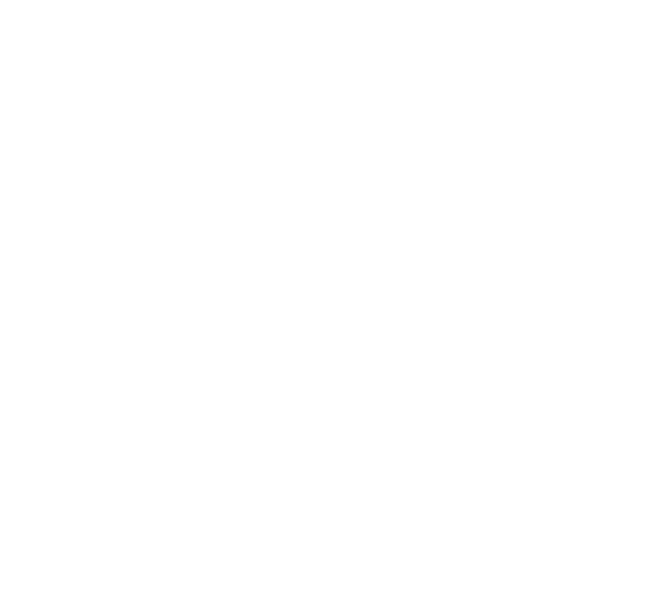
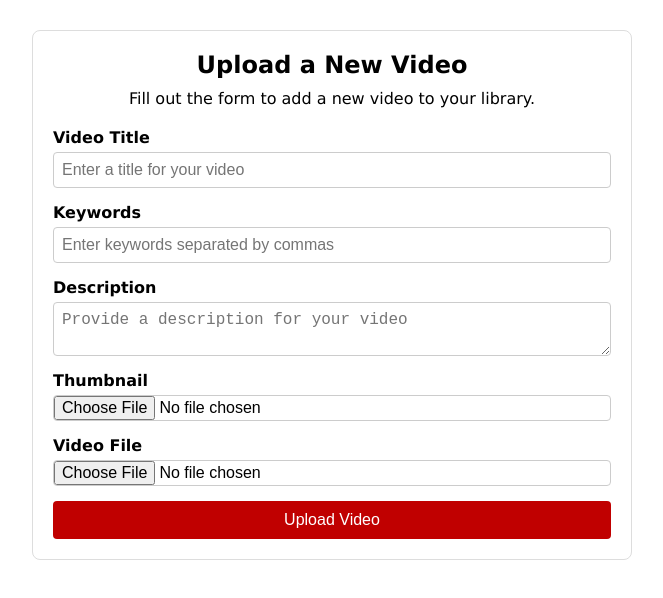
Before and after one commit to MoizZakir/youtube-clone, a React (Vite) app: page /create in a window 1280 px wide. Before the commit this address had no page. Shown: the top 598 px of the page, without its empty margins (308-971 px from the left). Built offline with nearby package versions, Linux system fonts and the light colour scheme.

Commit message:
'full-frontend-almost-done'

```diff
--- a/src/App.jsx
+++ b/src/App.jsx
@@ -12,6 +12,7 @@
 import SearchPage from './assets/Pages/SearchPage';
 import Signup from './assets/Pages/Signup';
 import Login from './assets/Pages/Login';
+import Create from './assets/Pages/Create';
 function App() {
 
   return (
@@ -21,9 +22,10 @@
         <Routes>
           <Route exact path="/" element={<Home />} />
           <Route path="/post/:id" element={<VideoPage/>} />
-          <Route path="/search/:keywords" element={<SearchPage/>} />
+          <Route path="/search" element={<SearchPage/>} />
           <Route path="/signup" element={<Signup/>} />
           <Route path="/login" element={<Login/>} />
+          <Route path="/create" element={<Create/>} />
 
         </Routes>
       </BrowserRouter>
--- a/src/assets/Components/Navbar.jsx
+++ b/src/assets/Components/Navbar.jsx
@@ -1,4 +1,4 @@
-import React, { useEffect, useState } from 'react'
+import React, { useEffect, useRef, useState } from 'react'
 import '../Styles/navbar.css'
 import { FaArrowLeft, FaRegUserCircle, FaYoutube } from "react-icons/fa"
 import { LuMenu } from "react-icons/lu";
@@ -6,12 +6,25 @@
 import { BsThreeDotsVertical } from "react-icons/bs";
 
 import Sidebar from './Sidebar';
+import { useNavigate } from 'react-router-dom';
 
 const Navbar = ({type}) => {
   const [searchOpen,setSearchOpen]=useState(false);
   const [sidebaropen,setSidebarOpen]=useState(false);
+  const search=useRef()
+  const navigate=useNavigate()
+  console.log(search.current)
   const width=window. innerWidth
   console.log('width===>  ',width)
+
+const searchHanlder=()=>{
+  console.log('moiz')
+  navigate(`/search?keyword=${search.current}`)
+
+}
+
+
+
   useEffect(()=>{
     if(width<786){
       setSidebarOpen(()=>!sidebaropen)
@@ -39,8 +52,8 @@
         {
          (width>550 || searchOpen)  &&(
             <div style={{width: searchOpen ?"90%":'45%'}} className="serachbar">
-            <input type="search" placeholder='Search' />
-            <button><CiSearch /></button>
+            <input onChange={(e)=>{search.current=e.target.value}} type="search" placeholder='Search' />
+            <button onClick={()=>{searchHanlder()}}><CiSearch /></button>
 
            </div>
           )
--- /dev/null
+++ b/src/assets/Pages/Create.jsx
@@ -0,0 +1,102 @@
+import React, { useRef, useState } from 'react';
+import '../Styles/create.css'
+
+const Create = () => {
+  const [formData, setFormData] = useState({
+    title: '',
+    keywords: '',
+    description: '',
+    thumbnail: null,
+    video: null,
+  });
+  const name=useRef()
+  name.current='cdssd'
+
+  console.log(name,)
+
+  const handleChange = (e) => {
+    const { name, value, files } = e.target;
+    setFormData((prevState) => ({
+      ...prevState,
+      [name]: files ? files[0] : value,
+    }));
+  };
+
+  const handleSubmit = (e) => {
+    e.preventDefault();
+    console.log(formData); // Handle form submission (e.g., send to server)
+  };
+
+  return (
+    <form className="upload-form" onSubmit={handleSubmit}>
+      <h2>Upload a New Video</h2>
+      <p>Fill out the form to add a new video to your library.</p>
+
+      <div className="form-group">
+        <label htmlFor="title">Video Title</label>
+        <input
+          type="text"
+          id="title"
+          name="title"
+          value={formData.title}
+          onChange={handleChange}
+          placeholder="Enter a title for your video"
+          required
+        />
+      </div>
+
+      <div className="form-group">
+        <label htmlFor="keywords">Keywords</label>
+        <input
+          type="text"
+          id="keywords"
+          name="keywords"
+          value={formData.keywords}
+          onChange={handleChange}
+          placeholder="Enter keywords separated by commas"
+          required
+        />
+      </div>
+
+      <div className="form-group">
+        <label htmlFor="description">Description</label>
+        <textarea
+          id="description"
+          name="description"
+          value={formData.description}
+          onChange={handleChange}
+          placeholder="Provide a description for your video"
+          required
+        />
+      </div>
+
+      <div className="form-group file-input">
+        <label htmlFor="thumbnail">Thumbnail</label>
+        <input
+          type="file"
+          id="thumbnail"
+          name="thumbnail"
+          accept="image/*"
+          onChange={handleChange}
+          required
+        />
+      </div>
+
+      <div className="form-group file-input">
+        <label htmlFor="video">Video File</label>
+        <input
+          type="file"
+          id="video"
+          name="video"
+          accept="video/*"
+          onChange={handleChange}
+          required
+        />
+      </div>
+
+      <button type="submit">Upload Video</button>
+    </form>
+  );
+};
+
+export default Create;
--- a/src/assets/Pages/Login.jsx
+++ b/src/assets/Pages/Login.jsx
@@ -7,8 +7,8 @@
   return (
     <div className='login'>
       <div className="login-body">
-      <h4> <FaYoutube size={30} color='red' /> </h4>
-        <h3>Login</h3>
+
+        <h3> <FaYoutube size={30} color='red' />Login</h3>
         <div className='login-body-text-feilds'>
         <TextField id="outlined-basic" label="Enter email" variant="outlined" type='email' />
         <TextField id="outlined-basic" label="Enter password" variant="outlined" type='password' />
--- a/src/assets/Pages/SearchPage.jsx
+++ b/src/assets/Pages/SearchPage.jsx
@@ -2,8 +2,15 @@
 import Navbar from '../Components/Navbar'
 import '../Styles/search.css'
 import VideoList from '../Components/VideoList'
+import { useLocation, useParams } from 'react-router-dom'
 
 const SearchPage = () => {
+  const{id}=useParams()
+  const{search}=useLocation()
+  const query= new URLSearchParams(search)
+  console.log('==>',query.get('id'))
+  console.log('==>',query.get('new'))
+
   return (
     <div className='search'>
         <Navbar type='home'/>
--- a/src/assets/Pages/Signup.jsx
+++ b/src/assets/Pages/Signup.jsx
@@ -1,8 +1,39 @@
 import React from 'react'
+import '../Styles/signup.css'
+import { TextField } from '@mui/material'
+import { FaYoutube } from 'react-icons/fa'
+
 
 const Signup = () => {
   return (
-    <div>Signup</div>
+    <div className='signup' >
+      <div className="signup-body">
+        <FaYoutube style={{position:'absolute', color:"red", fontSize:"30px"}}/>
+        <h3> Create an Account</h3>
+        <form action="">
+          <TextField style={{margin:'5px 10px' ,width:"300px"}} type='text'  className='feilds' variant='outlined' label='Name' />
+          <TextField style={{margin:'5px 10px' ,width:"300px"}} type='number' className='feilds' variant='outlined' label='PhoneNo' />
+          <TextField style={{margin:'5px 10px' ,width:"300px"}} type='text' className='feilds' variant='outlined' label='Country' />
+          <TextField  style={{margin:'5px 10px' ,width:"300px"}}
+          id="outlined-multiline-flexible"
+          label="Address"
+          multiline
+          maxRows={4}
+        />
+       <input  style={{margin:'5px 10px' ,width:"300px"}} type="date" className='date' />
+
+
+          <TextField  style={{margin:'5px 10px' ,width:"300px"}} type='email' className='feilds' variant='outlined' label='Email' />
+          <TextField  style={{margin:'5px 10px' ,width:"300px"}} type='password' className='feilds' variant='outlined' label='Password' />
+          <TextField  style={{margin:'5px 10px' ,width:"300px"}} type='password' className='feilds' variant='outlined' label='ConfirmPassword' />
+        </form>
+        <div className="button">
+          <button>REGISTER</button>
+
+        </div>
+<p>Already have account? <span> login</span></p>
+      </div>
+    </div>
   )
 }
 
--- /dev/null
+++ b/src/assets/Styles/create.css
@@ -0,0 +1,82 @@
+.upload-form {
+    max-width: 600px;
+    margin: 30px auto;
+    padding: 20px;
+    background-color: #fff;
+    border: 1px solid #ddd;
+    border-radius: 8px;
+    font-family: 'Lucida Sans', 'Lucida Sans Regular', 'Lucida Grande', 'Lucida Sans Unicode', Geneva, Verdana, sans-serif;
+  }
+
+  .upload-form h2 {
+    text-align: center;
+    margin-bottom: 10px;
+  }
+
+  .upload-form p {
+    text-align: center;
+    margin-bottom: 20px;
+  }
+
+  .form-group {
+    display: flex;
+    flex-direction: column;
+    margin-bottom: 15px;
+  }
+
+  .form-group label {
+    margin-bottom: 5px;
+    font-weight: bold;
+  }
+
+  .form-group input,
+  .form-group textarea {
+    padding: 8px;
+    font-size: 16px;
+    border: 1px solid #ccc;
+    border-radius: 4px;
+  }
+
+  .form-group input[type="file"] {
+    padding: 0;
+  }
+
+  .file-input input {
+    padding: 4px;
+  }
+
+  .upload-form  button {
+    width: 100%;
+    padding: 10px;
+    font-size: 16px;
+    color: white;
+    background-color: #c00000;
+    border: none;
+    border-radius: 4px;
+    cursor: pointer;
+  }
+
+  button:hover {
+    background-color: #333;
+  }
+
+  /* Media Queries for mobile responsiveness */
+  @media (max-width: 768px) {
+    .upload-form {
+      padding: 10px;
+    }
+
+    .form-group {
+      margin-bottom: 10px;
+    }
+
+    .form-group input,
+    .form-group textarea {
+      font-size: 14px;
+    }
+
+    button {
+      font-size: 14px;
+      padding: 8px;
+    }
+  }
--- a/src/assets/Styles/login.css
+++ b/src/assets/Styles/login.css
@@ -17,12 +17,12 @@
     box-shadow: 6px 10px 15px -3px rgba(0,0,0,0.1);
     padding-top: 40px;
 }
-.login h4{
+.login h3{
     display: flex;
-    position: absolute;
+
     align-items: center;
     gap: 5px;
-    margin-left: -90px;
+
 
 
 top:158px;
--- /dev/null
+++ b/src/assets/Styles/signup.css
@@ -0,0 +1,71 @@
+.signup{
+    display: flex;
+   min-height: 100vh;
+    width: 100vw;
+    justify-content: center;
+    align-items: center
+}
+.signup-body{
+   min-height: 70vh;
+    width: 45rem;
+    border: 1px solid rgb(238, 238, 238);
+    padding: 10px;
+    box-shadow: 0px 6px 34px -3px rgba(0,0,0,0.1);
+}
+.signup-body h3{
+    font-family: Arial, Helvetica, sans-serif;
+    text-align: center;
+
+    font-size: 20px;
+
+  -webkit-text-stroke-width: 0.001px;
+  color: rgb(255, 0, 0);
+  -webkit-text-stroke-color: rgb(255, 255, 255)
+}
+.signup-body span{
+    color: blue;
+
+}
+.signup-body p{
+    text-align: center;
+    padding-top: 7px;
+    font-family: Arial, Helvetica, sans-serif;
+}
+
+.signup-body form{
+    margin-top: 20px;
+    display: flex;
+    flex-wrap: wrap;
+    justify-content: center;
+
+}
+.date{
+
+    height: 50px;
+}
+.button{
+    display: flex;
+    justify-content: center;
+
+}
+.button button{
+    margin-top: 15px;
+    padding: 10px 30px;
+    border: none;
+    color: white;
+    background-color: red;
+    border-radius: 8px;
+    font-weight: 600;
+    font-size: 18px;
+    font-family:monospace;
+    transition: all;
+    transition-duration: 0.3s;
+    cursor: pointer;
+}
+.button button:hover{
+  color: rgb(255, 255, 255);
+  background-color: rgb(76, 200, 63);
+  transform: translatey(-5px);
+
+
+}
```
